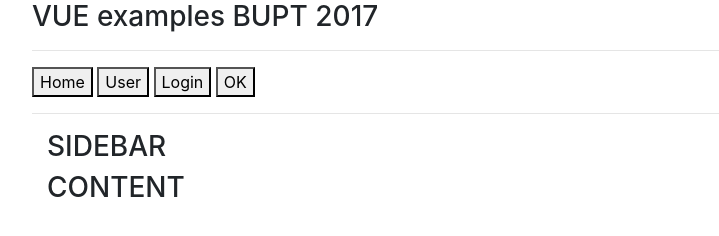
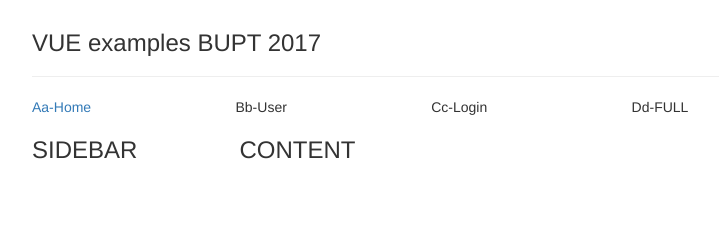
Before and after one commit to polaris-c/example-VUE, a plain HTML site: page router2.html in a window 1280 px wide. Shown: the whole page, without its empty margins (208-927 px from the left). Drawn offline with nearby package versions, Linux system fonts and the light colour scheme.

Commit message:
zsy master add router2 bootstrap

```diff
--- a/router2.css
+++ b/router2.css
@@ -1,4 +1,4 @@
 body{
 	max-width: 800px;
-	margin: 0 auto;
+	margin: 30px auto;
 }
--- a/router2.html
+++ b/router2.html
@@ -17,27 +17,81 @@
     <hr>
 
     <div id = "appvr5to7">
+        <!-- <ul class = "nav nav-tabs nav-justified">
+            <li class = "active"><a href="#">Aa-Module</a></li>
+            <li class = ""><a href="#">Bb-Module</a></li>
+            <li class = ""><a href="#">Cc-Module</a></li>
+            <li class = ""><a href="#">Dd-Module</a></li>
+        </ul> -->
+
     	<div class = "">
-    		<router-link to = "/"><button :class = 'btnClass'>Home</button></router-link>
+    		<!-- <router-link to = "/"><button :class = 'btnClass'>Home</button></router-link>
 
             <router-link to = "/user"><button :class = 'btnClass'>User</button></router-link>
 
             <router-link to = "/login"><button :class = 'btnClass'>Login</button></router-link>
 
-            <button @click = "loginFun">OK</button>
-            <hr>
+            <button @click = "loginFun">OK</button> -->
+
+            <ul class = "nav nav-tabs nav-justified">
+                <li :class = "{active: activeFlag.activeFlag0}" @click = "clickNav('activeFlag0')">
+                    <router-link to = "/"><a href="#">Aa-Home</a></router-link>
+                </li>
+                <li :class = "{active: activeFlag.activeFlag1}" @click = "clickNav('activeFlag1')">
+                    <router-link to = "/user">Bb-User</router-link>
+                </li>
+                <li :class = "{active: activeFlag.activeFlag2}" @click = "clickNav('activeFlag2')">
+                    <router-link to = "/login">Cc-Login</router-link>
+                </li>
+                <li class = "">
+                    <router-link to = "/user">Dd-FULL</router-link>
+                </li>
+            </ul>
         </div>
 
-    	<div class = "col-md-2">
-            <h3> SIDEBAR </h3>
-    		<router-view name = "sidebar"></router-view>
+        <div class = "row">
+        	<div class = "col-xs-3">
+                <h3> SIDEBAR </h3>
+        		<router-view name = "sidebar"></router-view>
+            </div>
+
+            <div class = "col-xs-9">
+                <h3> CONTENT </h3>
+                <router-view name = "content"></router-view>
+        	</div>
         </div>
 
-        <div class = "col-md-6">
-            <h3> CONTENT </h3>
-            <router-view name = "content"></router-view>
-    	</div>
     </div>
+
+    <template id = "userSidebarTPL">
+        <div>
+            <hr>
+                <ul :class = "navClass">
+                    <li><a href="#">1-ONE</a> </li>
+                    <li><a href="#">2-TWO</a> </li>
+                    <li>
+                        <router-link to = "three" append>3-THREE</router-link>
+                    </li>
+                </ul>
+
+        </div>
+    </template>
+
+    <template id = "userContentTPL">
+        <div>
+            <hr>
+            <router-link to = 'rain' append>After ---</router-link>
+            <router-view></router-view><br>
+
+            ************<br>
+            Abstract<br>
+            ************<br>
+            This paper addresses the problem of generating possible object lo-cations for use in object recognition. <br>
+            We introduce Selective Search which combines the strength of both an exhaustive search and seg-mentation. <br>
+            Like segmentation, we use the image structure to guide our sampling process. <br>
+            Like exhaustive search, we aim to capture all possible object locations.<br>
+        </div>
+    </template>
 
 	<script type="text/javascript" src = "../node_modules/vue/dist/vue.js"></script>
 	<script type="text/javascript" src = "../node_modules/vue-router/dist/vue-router.js"></script>
--- a/router2.js
+++ b/router2.js
@@ -1,6 +1,7 @@
 /* 2017.12.4
  * VUE-router
  * 使用多个<router-view>时，用components属性，而不是component。
+ * components中template内的变量定义在与template同级的data:function(){}中。
  * some() 方法用于检测数组中的元素是否满足指定条件（函数提供）； some() 方法会依次执行数组的每个元素。
  * to.matched是数组，其每个元素是路由组件。
  * meta在children子路由里也可以设置。
@@ -13,48 +14,32 @@ var routerMain = [
     		sidebar: {
 	    		template:`
 	    			<div>
-	    				<h2> Home sidebar</h2>
+	    				<hr>
+	    				<h3> Home sidebar</h3>
 	    			</div>
 	    		`
     		},
     	}
     },
+
     {
     	path: '/user',
     	meta: {
     		loginRequired: false
     	},
     	components: {
-
     		sidebar: {
-    			template:`
-    				<div>
-    					<ul>
-    						<hr>
-    						<li>111</li>
-    						<li>222</li>
-    						<hr>
-    					</ul>
-    				</div>
-    			`
+    			template: '#userSidebarTPL',
+    			data: function() {
+    				return {
+    					navClass: 'nav nav-pills nav-stacked'
+    				}
+    			}
     		},
     		content: {
-    			template: `
-    				<div>
-    					<hr>
-    					<router-link to = 'rain' append>After</router-link>
-    					<router-view></router-view><br>
-    					************<br>
-    					Abstract<br>
-    					************<br>
-    					This paper addresses the problem of generating possible object lo-cations for use in object recognition. <br>
-    					We introduce Selective Search which combines the strength of both an exhaustive search and seg-mentation. <br>
-    					Like segmentation, we use the image structure to guide our sampling process. <br>
-    					Like exhaustive search, we aim to capture all possible object locations.<br>
-    					<hr>
-    				</div>
-    			`
+    			template: '#userContentTPL'
     		}
+
     	},
     	children: [
     		{
@@ -69,9 +54,22 @@ var routerMain = [
     					</div>
     				`
     			}
+    		},
+
+    		{
+    			path: 'three',
+    			component: {
+    				template: `
+    					<div>
+    						This is 3-THREE module<br>
+    						function 3A<br>
+    					</div>
+    				`
+    			}
     		}
     	]
     },
+
     {
     	path: '/login',
     	components: {
@@ -82,7 +80,7 @@ var routerMain = [
     						<hr>
     						<li>AAA</li>
     						<li>BBB</li>
-    						<hr>
+
     					</ul>
     				</div>
     			`
@@ -95,12 +93,13 @@ var routerMain = [
     					Welcome!<br>
     					Please Enter~<br>
     					************<br>
-    					<hr>
+
     				</div>
     			`
     		}
     	}
     },
+
 ];
 
 var router = new VueRouter({
@@ -111,14 +110,14 @@ var loginFlag = true;
 
 // 路由加载之前
 router.beforeEach(function(to, from, next){
-	var loggedIn = false;
+	var loggedIn = true;
 
-	console.log('beforeEach--to.matched:', to.matched);
-	console.log('beforeEach--from:', from);
+	//console.log('beforeEach--to.matched:', to.matched);
+	//console.log('beforeEach--from:', from);
 
 	if(!loggedIn && to.matched.some(function(item){
-		console.log('beforeEach--item:', item);
-		console.log('beforeEach--item.meta.loginRequired:', item.meta.loginRequired);
+		//console.log('beforeEach--item:', item);
+		//console.log('beforeEach--item.meta.loginRequired:', item.meta.loginRequired);
 
 		return item.meta.loginRequired;
 	})) {
@@ -147,12 +146,27 @@ new Vue({
 	el: '#appvr5to7',
 	router: router,
 	data: {
-		btnClass: 'btn btn-default'
+		btnClass: 'btn btn-default',
+		activeFlag: {
+			activeFlag0: true,
+			activeFlag1: false,
+			activeFlag2: false
+		}
+		// activeFlag0: false,
+		// activeFlag1: false,
+		// activeFlag2: false
 	},
 	methods: {
 		loginFun: function(){
 			loginFlag = !loginFlag;
 			console.log('loginFlag:',loginFlag);
+		},
+		clickNav: function(activeFlagNum){
+			//console.log('activeFlagNum:', activeFlagNum);
+			for(flag in this.activeFlag) {
+				this.activeFlag[flag] = false;
+			}
+			this.activeFlag[activeFlagNum]= true;
 		}
 	}
 });
```
